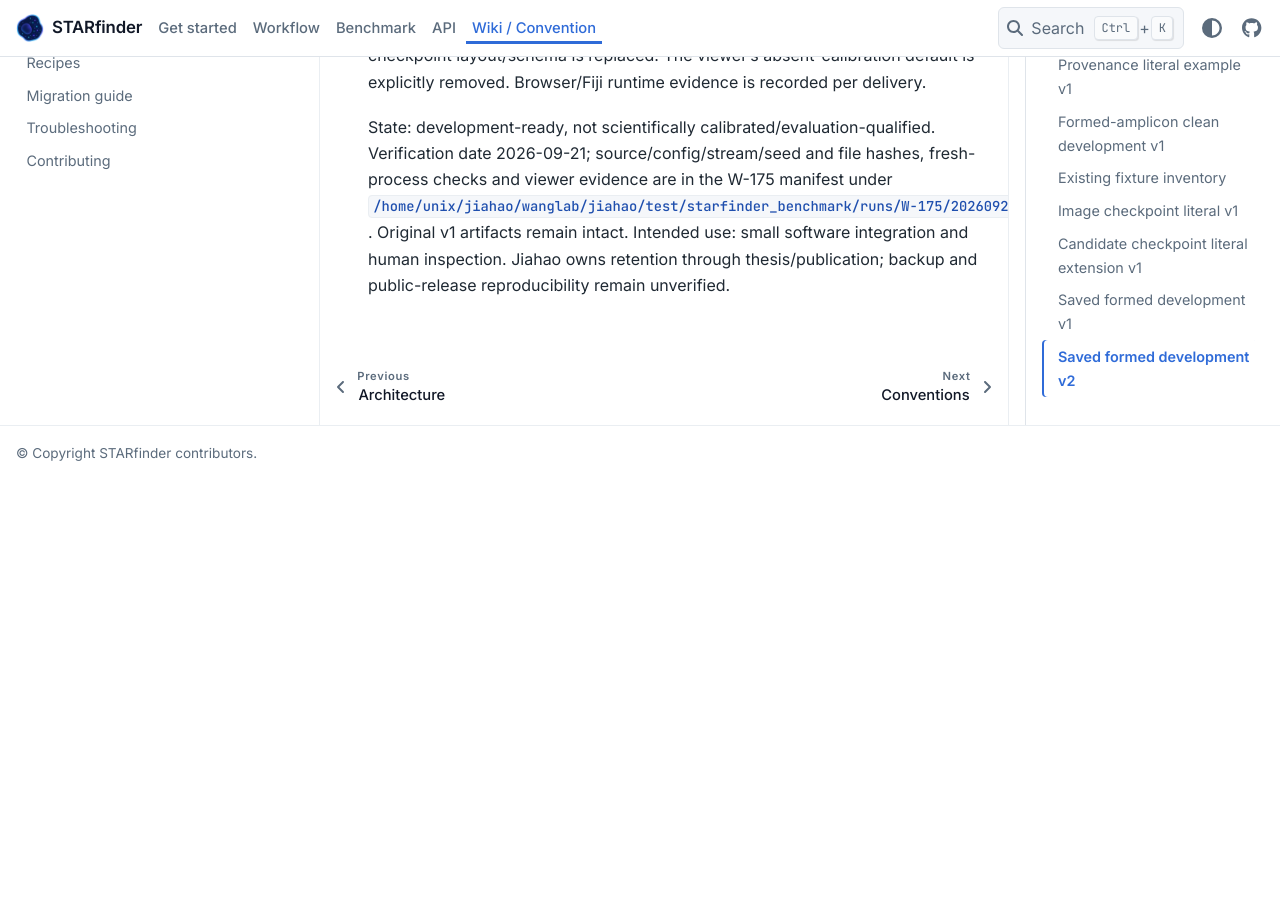
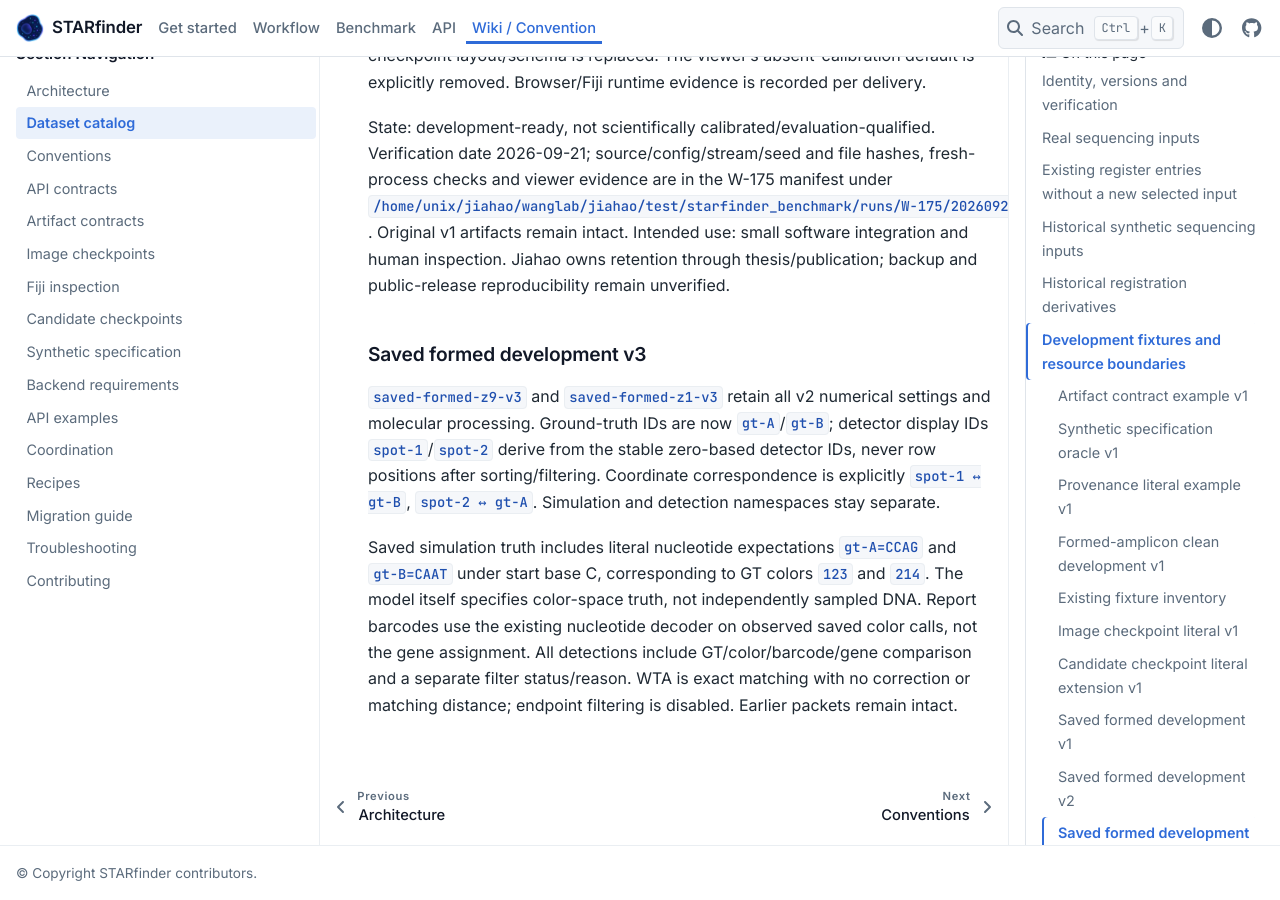
Before and after one commit to wanglab-broad/starfinder, a Sphinx documentation site: the page built from docs/datasets.md, in a window 1280 px wide and 900 px high, scrolled down 14367 px. Built offline with Sphinx 7.4.7 and the PyData theme 0.15.4, drawn with Linux system fonts in a browser that asks for light colours; before the commit the page ends 14847 px from its top, so only the background shows below that.

Commit message:
fix(examples): distinguish truth and expose per-spot decoding (W-175)

```diff
--- a/docs/datasets.md
+++ b/docs/datasets.md
@@ -434,3 +434,20 @@ checks and viewer evidence are in the W-175 manifest under
 Original v1 artifacts remain intact. Intended use: small software integration and
 human inspection. Jiahao owns retention through thesis/publication; backup and
 public-release reproducibility remain unverified.
+
+
+### Saved formed development v3
+
+`saved-formed-z9-v3` and `saved-formed-z1-v3` retain all v2 numerical settings
+and molecular processing. Ground-truth IDs are now `gt-A`/`gt-B`; detector display
+IDs `spot-1`/`spot-2` derive from the stable zero-based detector IDs, never row
+positions after sorting/filtering. Coordinate correspondence is explicitly
+`spot-1 ↔ gt-B`, `spot-2 ↔ gt-A`. Simulation and detection namespaces stay separate.
+
+Saved simulation truth includes literal nucleotide expectations `gt-A=CCAG` and
+`gt-B=CAAT` under start base C, corresponding to GT colors `123` and `214`.
+The model itself specifies color-space truth, not independently sampled DNA.
+Report barcodes use the existing nucleotide decoder on observed saved color calls,
+not the gene assignment. All detections include GT/color/barcode/gene comparison
+and a separate filter status/reason. WTA is exact matching with no correction or
+matching distance; endpoint filtering is disabled. Earlier packets remain intact.
--- a/docs/examples/saved_synthetic.py
+++ b/docs/examples/saved_synthetic.py
@@ -79,9 +79,9 @@ def make_scene(depth):
     from starfinder.synthetic import ScalarDistribution, formed_scene_preset, generate_formed_scene
     book, config = formed_scene_preset('formed-z1-v1' if depth == 1 else 'formed-small-v1')
     z = depth // 2
-    config = replace(config, dataset_version=f'saved-formed-z{depth}-v2',
+    config = replace(config, dataset_version=f'saved-formed-z{depth}-v3',
         shape_zyx=(depth, 32, 32), coordinates=((z, 10, 10), (z, 22, 22)),
-        amplicon_ids=('spot-A', 'spot-B'), gene_ids={'spot-A': 'gene-A', 'spot-B': 'gene-B'},
+        amplicon_ids=('gt-A', 'gt-B'), gene_ids={'gt-A': 'gene-A', 'gt-B': 'gene-B'},
         brightness=ScalarDistribution(parameters=(8,)), axial_width=ScalarDistribution(parameters=(1,)),
         lateral_width=ScalarDistribution(parameters=(1.25,)))
     return generate_formed_scene(book, config=config)
@@ -90,16 +90,21 @@ def make_scene(depth):
 def assert_truth(formed, per_round, arrays, depth):
     """Literal two-object oracle, independent of renderer and pipeline outputs."""
     indexed = formed.set_index('amplicon_id')
-    assert len(formed) == 2 and set(indexed.index) == {'spot-A', 'spot-B'}
-    np.testing.assert_array_equal(indexed.loc[['spot-A', 'spot-B'], ['z', 'y', 'x']],
+    assert len(formed) == 2 and set(indexed.index) == {'gt-A', 'gt-B'}
+    np.testing.assert_array_equal(indexed.loc[['gt-A', 'gt-B'], ['z', 'y', 'x']],
                                   [[depth // 2, 10, 10], [depth // 2, 22, 22]])
-    assert indexed.loc['spot-A', 'gene_id'] == 'gene-A'
-    assert indexed.loc['spot-B', 'gene_id'] == 'gene-B'
+    assert indexed.loc['gt-A', 'gene_id'] == 'gene-A'
+    assert indexed.loc['gt-B', 'gene_id'] == 'gene-B'
+    assert indexed.loc['gt-A', 'codeword'] == '123'
+    assert indexed.loc['gt-B', 'codeword'] == '214'
+    if 'barcode' in indexed:
+        assert indexed.loc['gt-A', 'barcode'] == 'CCAG'
+        assert indexed.loc['gt-B', 'barcode'] == 'CAAT'
     assert len(per_round) == 6
     for label in ('round10', 'round2', 'round1'):
         rows = per_round[per_round.round_label == label].set_index('amplicon_id')
-        assert set(rows.index) == {'spot-A', 'spot-B'} and len(rows) == 2
-        np.testing.assert_array_equal(rows.loc[['spot-A', 'spot-B'], ['z', 'y', 'x']],
+        assert set(rows.index) == {'gt-A', 'gt-B'} and len(rows) == 2
+        np.testing.assert_array_equal(rows.loc[['gt-A', 'gt-B'], ['z', 'y', 'x']],
                                       [[depth // 2, 10, 10], [depth // 2, 22, 22]])
         assert rows[['emitting', 'center_in_bounds', 'support_intersects']].all().all()
         assert not rows[['dropped', 'weakened', 'lost']].any().any()
@@ -142,15 +147,19 @@ def create(directory):
         expected = assert_truth(scene.formed, scene.round_truth,
             {n: getattr(scene, n) for n in ('intended', 'pre_mix', 'realized')}, depth)
         assert_sampled_images(scene.rounds, depth)
-        scene.formed.to_parquet(root / 'formed.parquet', index=False)
+        # Independent literal nucleotide expectations under the saved start-base C
+        # convention: C-C-A-G (123), C-A-A-T (214). The model truth is color-space.
+        formed = scene.formed.copy()
+        formed['barcode'] = formed.amplicon_id.map({'gt-A': 'CCAG', 'gt-B': 'CAAT'}).astype('string')
+        formed.to_parquet(root / 'formed.parquet', index=False)
         scene.round_truth.to_parquet(root / 'round-truth.parquet', index=False)
         np.savez(root / 'truth-signals.npz', intended=scene.intended, pre_mix=scene.pre_mix, realized=scene.realized)
         write_json(root / 'synthetic.json', scene.provenance)
         source = dict(scene.provenance, uri=str(root / 'synthetic.json'),
             sha256=checksum(root / 'synthetic.json'), unverified_reason=None,
-            catalog='docs/datasets.md#saved-formed-development-v2')
+            catalog='docs/datasets.md#saved-formed-development-v3')
         rounds = RoundState(list(scene.round_labels), reference_round=scene.round_labels[0])
-        dataset = Dataset(root, root / 'unused', f'saved-formed-z{depth}-v2', 'sample', 'output', rounds, scene.channel_labels)
+        dataset = Dataset(root, root / 'unused', f'saved-formed-z{depth}-v3', 'sample', 'output', rounds, scene.channel_labels)
         dataset.codebook = scene.codebook
         fov = dataset.fov('FOV_001')
         fov.images.update(scene.rounds)
--- a/docs/examples/saved_synthetic_inspection.py
+++ b/docs/examples/saved_synthetic_inspection.py
@@ -53,7 +53,7 @@ def export_recipe(directory):
     script = Path(__file__).with_name('inspect_saved_synthetic_fiji.py')
     shutil.copyfile(script, directory / script.name)
     (directory / 'fiji-import.html').write_text('''<!doctype html><html lang="en"><meta charset="utf-8">
-<title>Fiji import · saved fixture v2</title><style>body{font:17px/1.6 system-ui;max-width:900px;margin:40px auto;padding:20px}td,th{padding:8px;border:1px solid #aaa}pre{white-space:pre-wrap}</style>
+<title>Fiji import · saved fixture v3</title><style>body{font:17px/1.6 system-ui;max-width:900px;margin:40px auto;padding:20px}td,th{padding:8px;border:1px solid #aaa}pre{white-space:pre-wrap}</style>
 <h1>Inspect the saved rounds in Fiji</h1>
 <p>Open the TIFF files under z9/inspection or z1/inspection directly with File → Open. Each is float32, 32×32 XY, four channels, nine or one Z slices, one frame. Plane labels show round, channel and zero-based Z.</p>
 <p>For canonical HDF5, choose File → Import → HDF5, open z9/registered/images.h5 or z1/registered/images.h5, select only the three image datasets, choose individual hyperstacks (custom layout), and enter <strong>zyxc</strong>.</p>
--- a/docs/examples/saved_synthetic_report.py
+++ b/docs/examples/saved_synthetic_report.py
@@ -15,6 +15,7 @@ from matplotlib.patches import Patch
 import numpy as np
 import pandas as pd
 
+from starfinder.barcode import decode_color_sequence
 from starfinder.io import load_candidate_checkpoint, load_image_checkpoint
 from saved_synthetic import checksum, read_json, verify_files, write_json
 
@@ -61,6 +62,44 @@ def inspection_figure(loaded, formed, round_index, name):
     fig.colorbar(view,ax=axes[0,:],label='Stored intensity — shared linear scale',shrink=.8)
     fig.suptitle(name+' | channel-specific saved float32 data',fontsize=15)
     return figure(fig,f'{name} center slices, XZ views and per-spot intensity profiles')
+
+
+def decoding_rows(saved, formed, decoded, filtered, filtering):
+    """Join saved stages by identity, including rejected and unmatched detections."""
+    keys = ['spot_namespace', 'spot_id']
+    calls = decoded.set_index(keys, verify_integrity=True)
+    outcomes = filtered.set_index(keys, verify_integrity=True)
+    signal_indices = {identity: i for i, identity in enumerate(saved.intensities.spot_ids)}
+    rows, identities, signals = [], [], []
+    for candidate in saved.spots.spots.itertuples():
+        key = (saved.spots.spot_namespace, candidate.spot_id)
+        call, outcome = calls.loc[key], outcomes.loc[key]
+        display = f'spot-{int(candidate.spot_id)+1}'
+        matches = formed[(formed.z == candidate.z) & (formed.y == candidate.y) & (formed.x == candidate.x)]
+        match = matches.iloc[0] if len(matches) == 1 else None
+        gt = match.amplicon_id if match is not None else ('unmatched' if matches.empty else 'ambiguous GT match')
+        observed = call.observed_color_sequence
+        barcode = (decode_color_sequence(observed, filtering['start_base'])
+                   if isinstance(observed, str) and observed and set(observed) <= set('1234') else 'unavailable (invalid color call)')
+        row = {'Detected spot ID': display, 'Matched GT ID': gt,
+            'Color sequence': observed, 'Decoded barcode': barcode,
+            'Assigned gene': call.gene_id if pd.notna(call.gene_id) else 'unassigned',
+            'Filter status': 'accepted' if outcome.accepted else 'rejected',
+            'Rejection reason': outcome.rejection_reasons or call.failure_reason or '—',
+            'GT color sequence': match.codeword if match is not None else '—',
+            'GT barcode': match.barcode if match is not None else '—',
+            'GT gene': match.gene_id if match is not None else '—'}
+        if 'hamming_to_wta' in call:
+            row['Matching distance (Hamming to WTA)'] = call.hamming_to_wta
+        rows.append(row)
+        identities.append(dict(simulation_namespace=match.namespace if match is not None else None,
+            simulation_id=gt, detector_display=display, detector_namespace=key[0], detector_id=key[1]))
+        i = signal_indices[candidate.spot_id]
+        for r, name in enumerate(saved.intensities.round_labels):
+            signals.append({'Matched GT ID': gt, 'Detected spot ID': display, 'Round': name,
+                **{c: saved.intensities.values[i,k,r] for k,c in enumerate(saved.intensities.channel_labels)},
+                'Valid': bool(saved.intensities.valid[i,r])})
+    return rows, identities, signals
 
 
 def phase(invocation):
@@ -174,15 +213,16 @@ def render_report(directory):
     sections=['<!doctype html><html lang="en"><head><meta charset="utf-8"><meta name="viewport" content="width=device-width,initial-scale=1"><title>Batch 1 · review round 2</title>',
         '<style>body{font:16px/1.55 system-ui,sans-serif;color:#203047;max-width:1400px;margin:36px auto;padding:0 26px;background:#fff}h1{font-size:2.4rem}h2{margin-top:52px;border-bottom:2px solid #deebf4;padding-bottom:8px}h3{margin-top:30px}table{border-collapse:collapse;margin:18px 0;max-width:100%;display:block;overflow:auto;font-size:.94rem}td,th{padding:9px 14px;border:1px solid #d8e1e8;text-align:left}th{background:#eef4f8}img,svg{max-width:100%;height:auto}pre{white-space:pre-wrap;overflow-wrap:anywhere;font-size:.8rem;background:#f3f6f8;padding:16px}nav{background:#eef4f8;padding:16px}nav a{margin-right:18px;display:inline-block}a{color:#14598d}details{margin:18px 0}summary{cursor:pointer;font-weight:600}.lead{font-size:1.15rem}.badge{background:#dceee4;padding:5px 12px;border-radius:4px}</style></head><body>',
         '<h1>Batch 1 · review round 2</h1><p class="lead">Saved 3D and singleton-Z examples with visible Gaussian gradients, reload comparisons and Fiji inspection files.</p>',
-        '<p><span class="badge">Fixture revision 2</span> · source '+html.escape(context.get('reviewed_commit',manifest['code']['commit'])[:7])+'</p>',
+        '<p><span class="badge">Fixture revision 3</span> · source '+html.escape(context.get('reviewed_commit',manifest['code']['commit'])[:7])+'</p>',
         '<p><strong>Decision requested:</strong> Jiahao, approve or request changes against this packet. W-173 remains open; technical delivery does not approve the next batch.</p>',
         '<p>Two spots and three rounds are preserved. Independent Gaussian checks pass; image, signal, decoding and filtering reload comparisons are exact. This is a software development fixture with no noise, biological calibration or scientific accuracy claim.</p>',
-        '<nav aria-label="Contents">'+''.join(f'<a href="#{i}">{label}</a>' for i,label in [('datasets','Data & settings'),('images','Images & signals'),('reload','Reload checks'),('fiji','Fiji inspection'),('execution','Execution & tokens'),('validation','Validation & limitations'),('response','Review response'),('reproducibility','Reproducibility')])+'</nav>',
+        '<nav aria-label="Contents">'+''.join(f'<a href="#{i}">{label}</a>' for i,label in [('datasets','Data & settings'),('images','Images & signals'),('decoding-z9','3D decoding'),('decoding-z1','Z=1 decoding'),('reload','Reload checks'),('fiji','Fiji inspection'),('execution','Execution & tokens'),('validation','Validation & limitations'),('response','Review response'),('reproducibility','Reproducibility')])+'</nav>',
         '<h2 id="datasets">Data and frozen settings</h2>',
-        table([{'Fixture':f"saved-formed-z{c['depth']}-v2",'Shape (ZYXC)':str(c['shape']),'Dtype':'float32','Objects':2,'Rounds':3,'Calibration':'unknown'} for c in manifest['cases']]),
-        '<p>The 3D fixture exceeds the requested (4,32,32,4) minimum. The deliberate (1,32,32,4) counterpart samples the same 3D kernel at z=0; it is not a projection. Version 1 packets remain preserved separately.</p>',
-        table([{'Acquisition':'Round order','Value':'round10 → round2 → round1'},{'Acquisition':'Channel order','Value':'ch02 → ch00 → ch03 → ch01'},{'Acquisition':'Color symbol → channel index','Value':'1→1, 2→0, 3→3, 4→2'}]),
-        table([{'Parameter':'Spot centers (ZYX)','Value':'spot-A=(Z//2,10,10); spot-B=(Z//2,22,22)'},{'Parameter':'Peak brightness','Value':'8 (unchanged)'},{'Parameter':'Gaussian widths','Value':'axial σ=1 slice; lateral σ=1.25 pixels'},{'Parameter':'Shape','Value':'elongation=1; angle=0'},{'Parameter':'Support','Value':'closed ellipsoid: (dz/1)²+(dy/1.25)²+(dx/1.25)² ≤16; zero outside'},{'Parameter':'Boundaries','Value':'3D support fully in bounds; Z=1 support is truncated axially without renormalization'}]),
+        table([{'Fixture':f"saved-formed-z{c['depth']}-v3",'Shape (ZYXC)':str(c['shape']),'Dtype':'float32','Objects':2,'Rounds':3,'Calibration':'unknown'} for c in manifest['cases']]),
+        '<p>The 3D fixture exceeds the requested (4,32,32,4) minimum. The deliberate (1,32,32,4) counterpart samples the same 3D kernel at z=0; it is not a projection. Version 1 and 2 packets remain preserved separately; revision 3 changes truth labels and adds decoding inspection.</p>',
+        table([{'Acquisition':'Round order','Value':'round10 → round2 → round1'},{'Acquisition':'Channel order','Value':'ch02 → ch00 → ch03 → ch01'},{'Acquisition':'Color symbol → channel index','Value':'1→1 (ch00), 2→0 (ch02), 3→3 (ch01), 4→2 (ch03)'}]),
+        '<p>Color calls follow round10 → round2 → round1. Nucleotide barcodes use decode_color_sequence with the saved start_base=C; the initial C is included (3 colors → 4 bases). No reversal is applied to this displayed sequencing-direction barcode. The color-only codebook carries EncodingConfig(reverse_bases=True, split_index=None), applicable when importing base sequences; no base-sequence column or split is used here. End bases are unset and endpoint exclusion is disabled. WTA matches exact color strings; no error correction or matching-distance field is produced (distance is not a WTA score).</p>',
+        table([{'Parameter':'Spot centers (ZYX)','Value':'gt-A=(Z//2,10,10); gt-B=(Z//2,22,22)'},{'Parameter':'Peak brightness','Value':'8 (unchanged)'},{'Parameter':'Gaussian widths','Value':'axial σ=1 slice; lateral σ=1.25 pixels'},{'Parameter':'Shape','Value':'elongation=1; angle=0'},{'Parameter':'Support','Value':'closed ellipsoid: (dz/1)²+(dy/1.25)²+(dx/1.25)² ≤16; zero outside'},{'Parameter':'Boundaries','Value':'3D support fully in bounds; Z=1 support is truncated axially without renormalization'}]),
         table([{'Processing':'Registration','Setting':'TranslationConfig defaults; all measured corrections exactly (0,0,0)'},{'Processing':'Spot finding','Setting':'LocalMaximaConfig: adaptive, threshold 0.1; existing defaults'},{'Processing':'Extraction','Setting':'NeighborhoodSumConfig radius=(0,0,0); center values'},{'Processing':'Decoding / filtering','Setting':'WtaDecoderConfig / ReadFilterConfig defaults, frozen in saved configuration'}]),
         table([{'Simulation':'Root seed','Setting':'42; independent component stream descriptors saved'},{'Simulation':'Input/model','Setting':'formed development v1 model; explicit coordinates and genes'},{'Simulation':'Effects','Setting':'background, noise, round effects, crosstalk, dropout and deformation disabled'},{'Simulation':'Scope','Setting':'processed images; not calibrated D04 or RNA truth'}]),
         '<h2 id="images">Saved images, identity and signals</h2><p>All image panels share a linear 0–8 scale. Center slices retain separate channels; XZ cuts use each spot’s active channel. Profiles show stored samples. Crosses identify simulated centers, before decoding.</p>']
@@ -194,16 +234,15 @@ def render_report(directory):
         sections.append(f'<h3>{case["root"]}: '+('3D' if case['depth']>1 else 'intentional singleton Z')+'</h3>')
         for r,(name,loaded) in enumerate(images.items()): sections.append(inspection_figure(loaded,formed,r,name))
         decoded=pd.read_parquet(root/'uninterrupted-decoded.parquet')
-        rows=[];signals=[]
-        for i,candidate in saved.spots.spots.iterrows():
-            match=formed[(formed.z==candidate.z)&(formed.y==candidate.y)&(formed.x==candidate.x)].iloc[0]
-            assignment=decoded.set_index('spot_id').loc[candidate.spot_id,'gene_id']
-            display=f'candidate-{i+1}'
-            rows.append({'Simulated ID':match.amplicon_id,'Gene truth (before decoding)':match.gene_id,'Detector display':display,'Decoded assignment':assignment,'Coordinate ZYX':str((candidate.z,candidate.y,candidate.x))})
-            correspondence.append(dict(case=case['root'],simulation_namespace=match.namespace,simulation_id=match.amplicon_id,detector_display=display,detector_namespace=saved.spots.spot_namespace,detector_id=candidate.spot_id))
-            for r,name in enumerate(saved.intensities.round_labels):
-                signals.append({'Simulated ID':match.amplicon_id,'Candidate':display,'Round':name,**{c:saved.intensities.values[i,k,r] for k,c in enumerate(saved.intensities.channel_labels)},'Valid':bool(saved.intensities.valid[i,r])})
-        sections.append(table(rows)+'<p>Simulation and detector namespaces are distinct. Correspondence is an explicit coordinate match; full namespaced identifiers are retained in the appendix.</p>'+table(signals))
+        filtered=pd.read_parquet(root/'uninterrupted-filtered.parquet')
+        rows, identities, signals = decoding_rows(saved, formed, decoded, filtered, case['settings']['filtering'])
+        correspondence.extend(dict(case=case['root'], **row) for row in identities)
+        sections.append('<h4 id="decoding-'+case['root']+'">Per-spot decoding and independent truth</h4>'+table(rows)+
+            '<p>Simulation and detector namespaces are distinct. Correspondence is an explicit coordinate match, not numbering. '
+            'Display IDs are spot- plus the original zero-based numeric detector ID + 1; sorting or filtering never renumbers them. '
+            'All detections remain listed with a separate filter status. Observed colors come from the saved decoder results; '
+            'nucleotide conversion uses those colors, never the assigned gene. GT colors and barcodes come from saved simulation truth. '
+            'The model specifies color-space truth; GT nucleotide expectations are independently fixed under the saved start-base convention.</p>'+table(signals))
     sections.extend(['<h2 id="reload">Independent and fresh-process checks</h2>',table([{'Check':'Gaussian image samples','Result':'All voxels: absolute tolerance 1e-6, relative tolerance 0'},{'Check':'Peak / lateral neighbor / support edge / outside','Result':'8 / 5.8091923 / 0.002683701 / 0'},{'Check':'Truth population / round history','Result':'2 objects / 6 history rows; all emitting; no dropped/lost rows'},{'Check':'Prepared versus registered images','Result':'Bytes, dtype, geometry, channel labels exact; zero registration correction'},{'Check':'Reloaded extraction / signal validity','Result':'Exact values and stable identity'},{'Check':'Decoding, filtering and counts','Result':'Exact uninterrupted-versus-reloaded tables; gene-A and gene-B accepted'},{'Check':'Fresh process','Result':'Separate creation and reload process IDs, recorded below'},{'Check':'TIFF versus canonical HDF5','Result':'All float32 values and ordered labels exact'}]),
         '<h2 id="fiji">Fiji inspection</h2>',
         '<p>'+('Fiji reopened both formats for all six saved rounds. All voxel values agree with the independent Gaussian oracle and between HDF5 and TIFF; dimensions and labels pass.' if viewer else 'Fiji runtime evidence is not supplied in this example invocation; format checks alone do not establish viewer compatibility.')+'</p>',
@@ -216,7 +255,7 @@ def render_report(directory):
         '<p>Six redundant parameter combinations were removed: ten depth×dtype round trips become six (all five dtypes in 3D plus float32 Z=1); six depth×empty-input cases become four (all three empty forms in 3D plus explicit-empty Z=1). The four depth×precision Gaussian cases remain because singleton support and float tolerances interact. Failure/corruption, overwrite, independent truth and fresh-process coverage remain. The saved-example integration test is reused.</p>',
         '<p>Known limits: clean processed-image examples only; no real-data calibration, biological accuracy claim, MATLAB, later-batch work or public release reproducibility. Physical calibration and backup coverage remain unknown. Resource limits are measured targets, not enforced memory caps. Original packet history is retained.</p>',
         '<h2 id="response">Human review response</h2>',
-        table(context.get('responses',[{'Review point':'1. Readability','Change':'Single current report; exact identifiers collapsed'},{'Review point':'2. Graph','Change':'Recorded phases, attempts, pauses and unique-session token coverage when evidence is supplied'},{'Review point':'3–4. Navigation and formatting','Change':'Linked contents and separate parameter/comparison tables'},{'Review point':'5. Dimensions / naming / gradients','Change':'Version 2, 9×32×32×4 and explicit Z=1; spot-A/B; sampled Gaussian profiles'},{'Review point':'5. Fiji / TIFF','Change':'Canonical custom-layout import; value-preserving per-round TIFFs; runtime evidence separately required'},{'Review point':'6. Tests','Change':'Six redundant combinations removed; required coverage retained'}])),
+        table(context.get('responses',[{'Review point':'1. Readability','Change':'Single current report; exact identifiers collapsed'},{'Review point':'2. Graph','Change':'Recorded phases, attempts, pauses and unique-session token coverage when evidence is supplied'},{'Review point':'3–4. Navigation and formatting','Change':'Linked contents and separate parameter/comparison tables'},{'Review point':'5. Dimensions / naming / gradients','Change':'Version 3, 9×32×32×4 and explicit Z=1; gt-A/B; sampled Gaussian profiles'},{'Review point':'5. Fiji / TIFF','Change':'Canonical custom-layout import; value-preserving per-round TIFFs; runtime evidence separately required'},{'Review point':'6. Tests','Change':'Six redundant combinations removed; required coverage retained'}])),
         '<h2 id="reproducibility">Reproducibility appendix</h2><details><summary>Exact revisions, hashes, process identities, commands, configuration and source tables</summary>',
         '<p>Report hashes are in report-identity.json and the outer manifest, avoiding a self-referential hash. Essential figures and tables are embedded; data links are optional inspection downloads.</p>',
         '<h3>Full identity correspondence</h3>'+table(correspondence),
```
Also changed, not shown: docs/fiji-inspection.md (+1 -1 lines), 1 other file.
